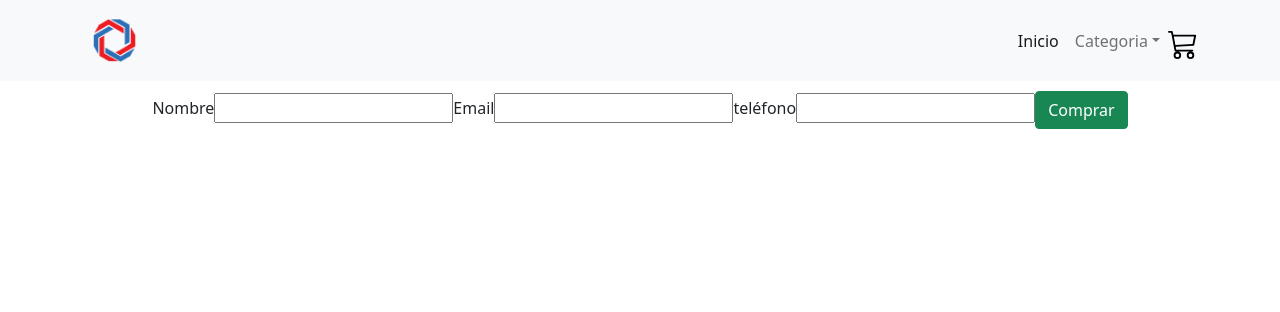
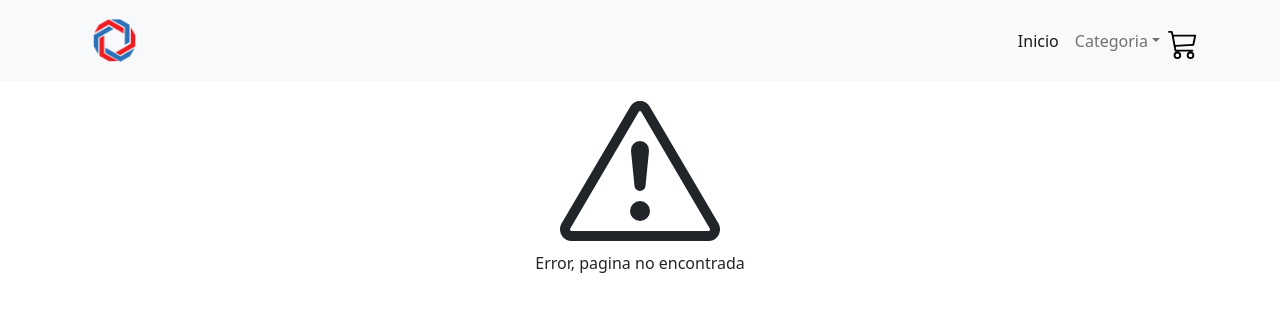
Before and after one commit to cortezdavid/reactjs, a React (Create React App) app: page /form in a window 1280 px wide. Shown: the top 312 px of the page. Built offline with nearby package versions, Linux system fonts and the light colour scheme.

Commit message:
Agregando FormError

```diff
--- /dev/null
+++ b/src/components/Form/Form.css
@@ -0,0 +1,3 @@
+.iconError{
+    font-size: 10rem;
+}
--- a/src/components/Form/Form.jsx
+++ b/src/components/Form/Form.jsx
@@ -2,6 +2,7 @@ import React, { useState } from 'react'
 import { useCartContext } from '../../context/CartContext'
 import { getFirestore } from '../../service/getFirestore'
 import ModalConfirm from '../ModalConfirm/ModalConfirm'
+import FormError from './FormError'
 
 const Form = () => {
 
@@ -10,7 +11,6 @@ const Form = () => {
     const [phone, setPhone] = useState('')
     const [orderId, setOrderId] = useState(null)
     const [modalShow, setModalShow] = useState(false);
-
 
     const {cartList, totalPrice} = useCartContext()
 
@@ -36,6 +36,7 @@ const Form = () => {
 
     return (
         <div>
+            {totalPrice() === 0 ? <FormError /> :
             <form onSubmit = {generateOrder}>
                 <label>Nombre</label>
                 <input type="text"
@@ -50,14 +51,11 @@ const Form = () => {
                 value = {phone}
                 onChange = {(e) => setPhone(e.target.value)}/>
                 <button className='btn btn-success' onClick={() => setModalShow(true)}>Comprar</button>
-            </form>
-            {orderId !== null && <ModalConfirm
+                {orderId !== null && <ModalConfirm
                                     show={modalShow}
                                     onHide={() => setModalShow(false)}
-                                    order={orderId}
-                                />
-            }
-
+                                    order={orderId}/>}
+            </form>}
         </div>
     )
 }
--- /dev/null
+++ b/src/components/Form/FormError.jsx
@@ -0,0 +1,14 @@
+import React from 'react'
+import { BsExclamationTriangle } from "react-icons/bs";
+import './Form.css'
+
+const FormError = () => {
+    return (
+        <div>
+            <BsExclamationTriangle className='iconError'/>
+            <p>Error, pagina no encontrada</p>
+        </div>
+    )
+}
+
+export default FormError
```
